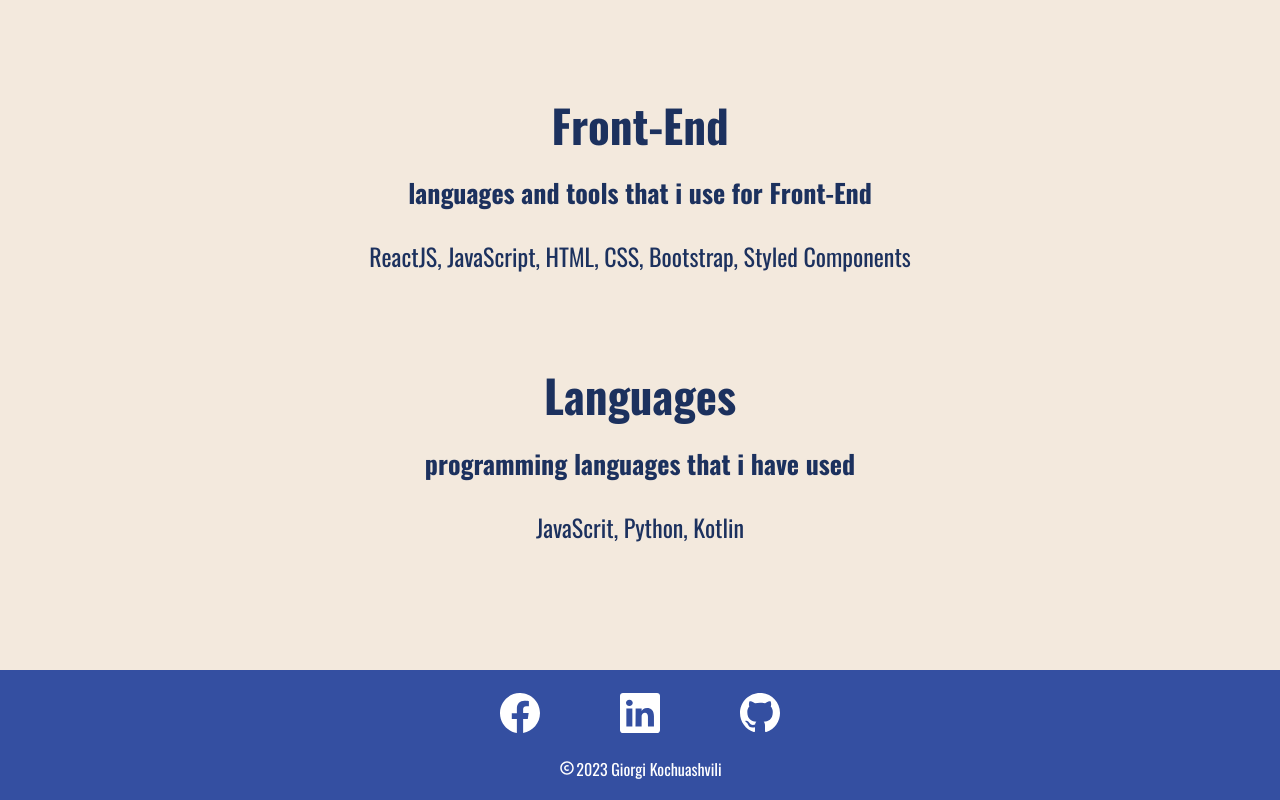
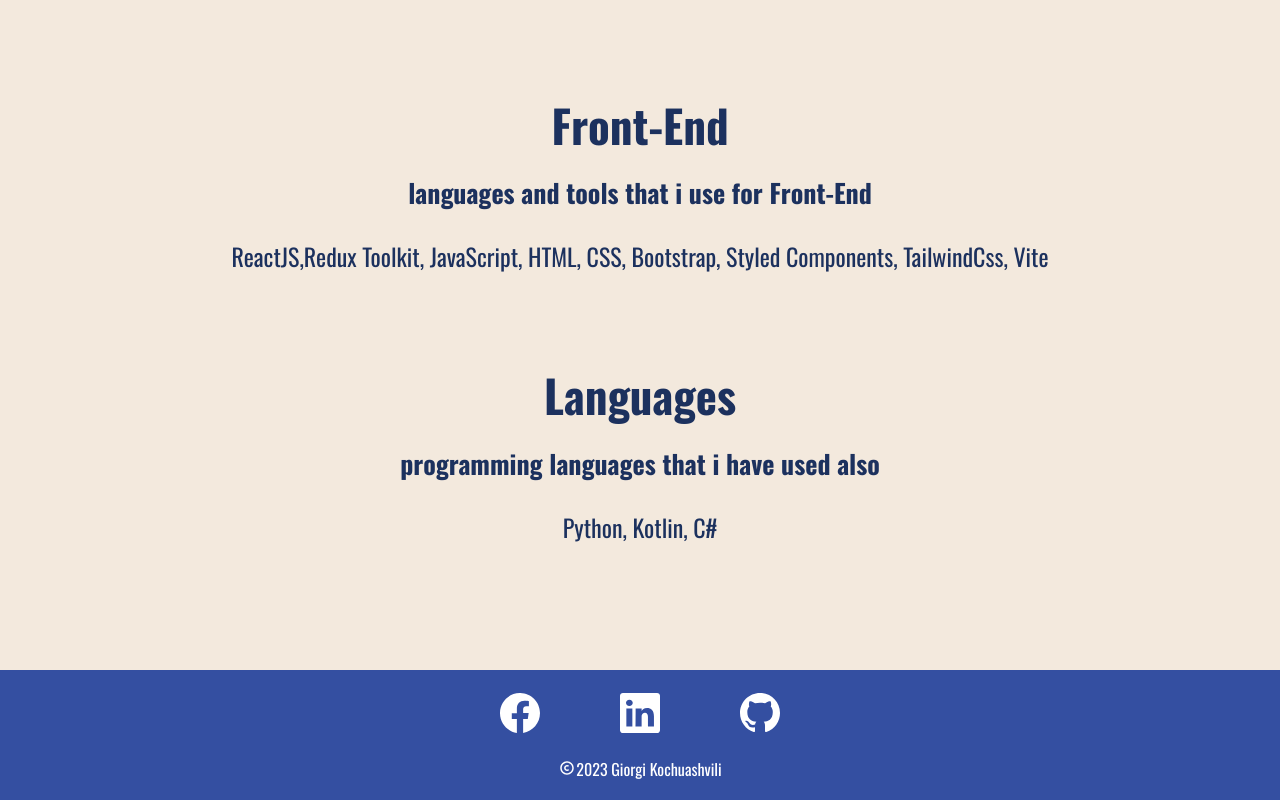
Before and after one commit to giorgio324/portfolio-website, a React (Create React App) app: page / in a window 1280 px wide. Shown: the part 958-1758 px from the top of the page. Built offline with nearby package versions, Linux system fonts and the light colour scheme.

Commit message:
added data

```diff
--- a/src/data/data.js
+++ b/src/data/data.js
@@ -7,7 +7,17 @@
 import image7 from '../assets/images/awesomecamp.PNG';
 import image8 from '../assets/images/styled-component.PNG';
 import image9 from '../assets/images/githubSearch.PNG';
+import image10 from '../assets/images/jadoo.PNG';
 export const ProjectList = [
+  {
+    name: 'Github User Search',
+    image: image9,
+    tech: 'ReactJS, Styled Components, API',
+    github: 'https://github.com/giorgio324/github-user-search',
+    netlify: 'https://search-github-user-frontend.netlify.app/',
+    description:
+      'made a github user search app with login functionality, it uses github api to get data and display it to the user, this project also has a dark mode setting',
+  },
   {
     name: 'TODO',
     image: image1,
@@ -15,6 +25,14 @@
     github: 'https://github.com/giorgio324/todoapp',
     netlify: 'https://todoapp-frontend.netlify.app/',
     description: 'Todo app with some extra functionalities and animations',
+  },
+  {
+    name: 'Jadoo',
+    image: image10,
+    tech: 'ReactJS, TailwindCSS',
+    github: 'https://github.com/giorgio324/tailwind-website',
+    netlify: 'https://tailwindjadoo.netlify.app/',
+    description: 'Travel website made with tailwindcss for the first time',
   },
   {
     name: 'Dashboard',
@@ -58,7 +76,7 @@
     github: 'https://github.com/giorgio324/developIT',
     netlify: 'https://develop-it.netlify.app/',
     description:
-      'After I learned basics of javaScript and DOM I wanted to add some functionality to my website',
+      'After learning the basics of javaScript and DOM I wanted to add some functionality to my website',
   },
   {
     name: 'Awesomecamp',
@@ -77,13 +95,4 @@
     description:
       'In this project I used styled components for the first time and build a static single page website',
   },
-  {
-    name: 'Github User Search',
-    image: image9,
-    tech: 'ReactJS, Styled Components',
-    github: 'https://github.com/giorgio324/github-user-search',
-    netlify: 'https://search-github-user-frontend.netlify.app/',
-    description:
-      'made a github user search app with login functionality, it uses github api to get data and display it to the user, this project also has a dark mode setting',
-  },
 ];
--- a/src/pages/Home.jsx
+++ b/src/pages/Home.jsx
@@ -52,15 +52,18 @@
             <h2>Front-End</h2>
             <h3>languages and tools that i use for Front-End</h3>
           </div>
-          <p>ReactJS, JavaScript, HTML, CSS, Bootstrap, Styled Components</p>
+          <p>
+            ReactJS,Redux Toolkit, JavaScript, HTML, CSS, Bootstrap, Styled
+            Components, TailwindCss, Vite
+          </p>
         </div>
 
         <div className='skills-languages-container'>
           <div className='languages-title'>
             <h2>Languages</h2>
-            <h3>programming languages that i have used</h3>
+            <h3>programming languages that i have used also</h3>
           </div>
-          <p>JavaScrit, Python, Kotlin</p>
+          <p>Python, Kotlin, C#</p>
         </div>
       </div>
     </div>
```
Also changed, not shown: src/assets/images/jadoo.PNG (added).
